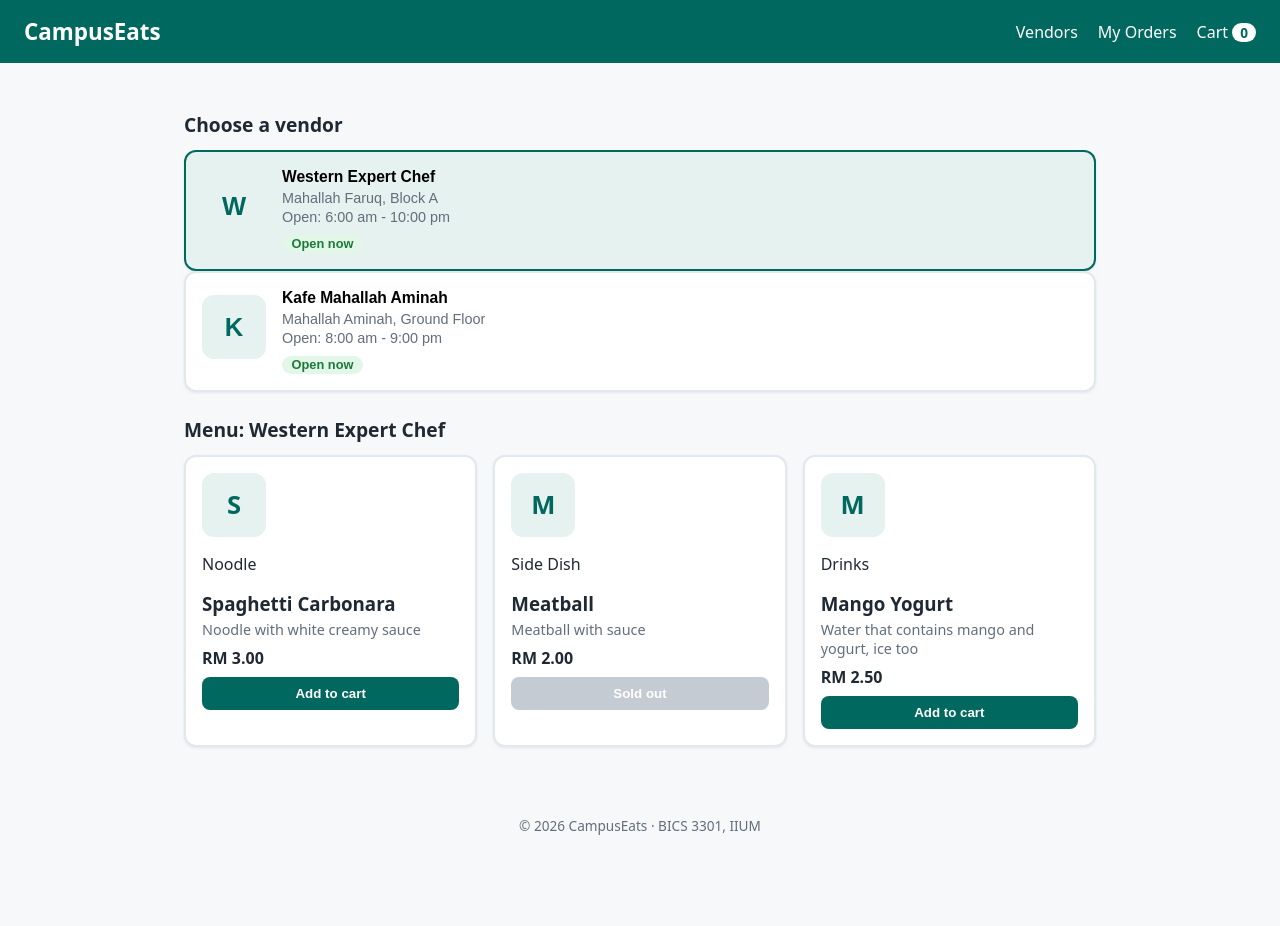
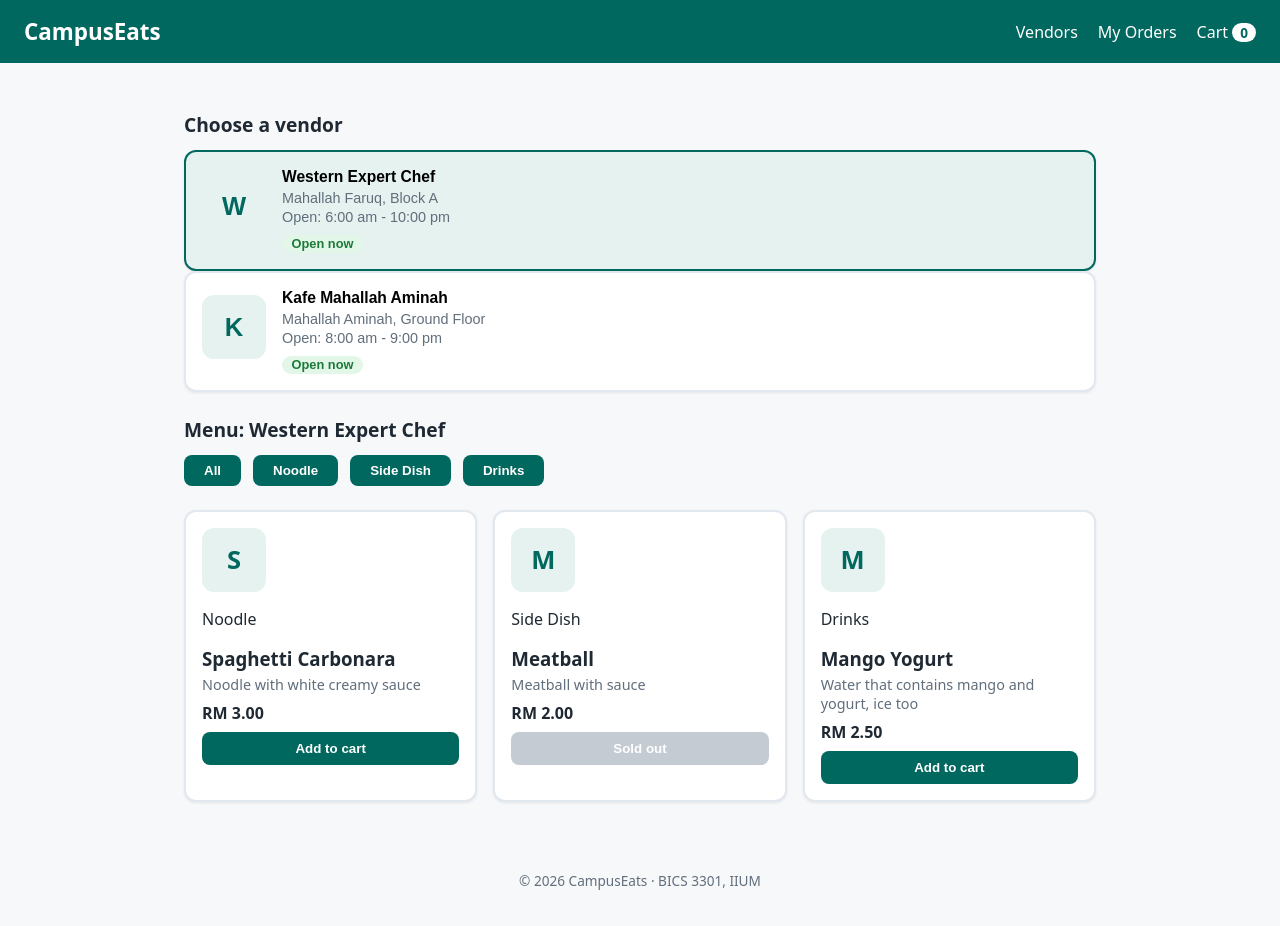
Before and after one commit to BrotherOpal/campuseats-2412181, a React (Vite) app: page / in a window 1280 px wide. Shown: the top 926 px of the page. Before the commit the page ends 881 px from the top, so only its background shows below. Built offline with nearby package versions, Linux system fonts and the light colour scheme.

Commit message:
Add 1. Filter by Category feature for Section B6

```diff
--- a/src/components/MenuList.jsx
+++ b/src/components/MenuList.jsx
@@ -1,14 +1,46 @@
+import { useState } from 'react'
 import MenuItemCard from './MenuItemCard.jsx'
+
 function MenuList({ items, onAdd }) {
+  const [selectedCategory, setSelectedCategory] = useState('All')
+
   if (items.length === 0) {
     return <p className="muted">No items on this menu yet.</p>
   }
+
+  // 1. Extract unique categories from items, adding 'All' as the first option
+  const categories = ['All', ...new Set(items.map((item) => item.category).filter(Boolean))]
+
+  // 2. Filter items according to the selected category
+  const filteredItems = selectedCategory === 'All'
+    ? items
+    : items.filter((item) => item.category === selectedCategory)
+
   return (
+    <div>
+      {/* 3. Render category filter buttons */}
+      <div style={{ display: 'flex', gap: '0.75rem', marginBottom: '1.5rem', flexWrap: 'wrap' }}>
+        {categories.map((category) => (
+          <button
+            key={category}
+            type="button"
+            className={`btn ${selectedCategory === category ? 'active' : ''}`}
+            onClick={() => setSelectedCategory(category)}
+            style={{ width: 'auto', padding: '0.5rem 1.25rem', flex: 'initial' }}
+          >
+            {category}
+          </button>
+        ))}
+      </div>
+
+      {/* 4. Display the filtered items using MenuItemCard */}
       <div className="grid">
- {items.map((item) => (
+        {filteredItems.map((item) => (
           <MenuItemCard key={item.id} item={item} onAdd={onAdd} />
         ))}
       </div>
+    </div>
   )
 }
+
 export default MenuList
```
Lines whose indentation alone changed are shown as unchanged.
